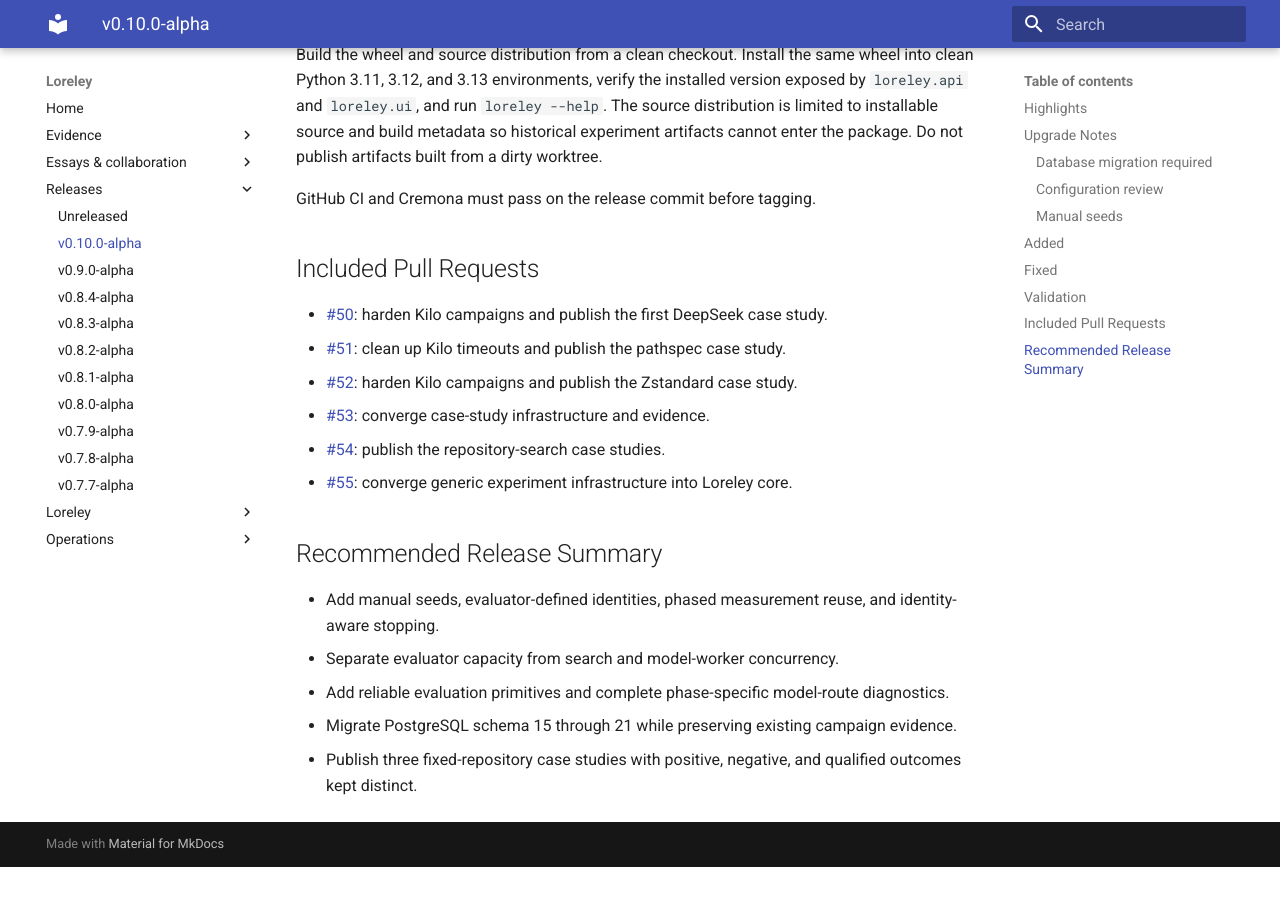
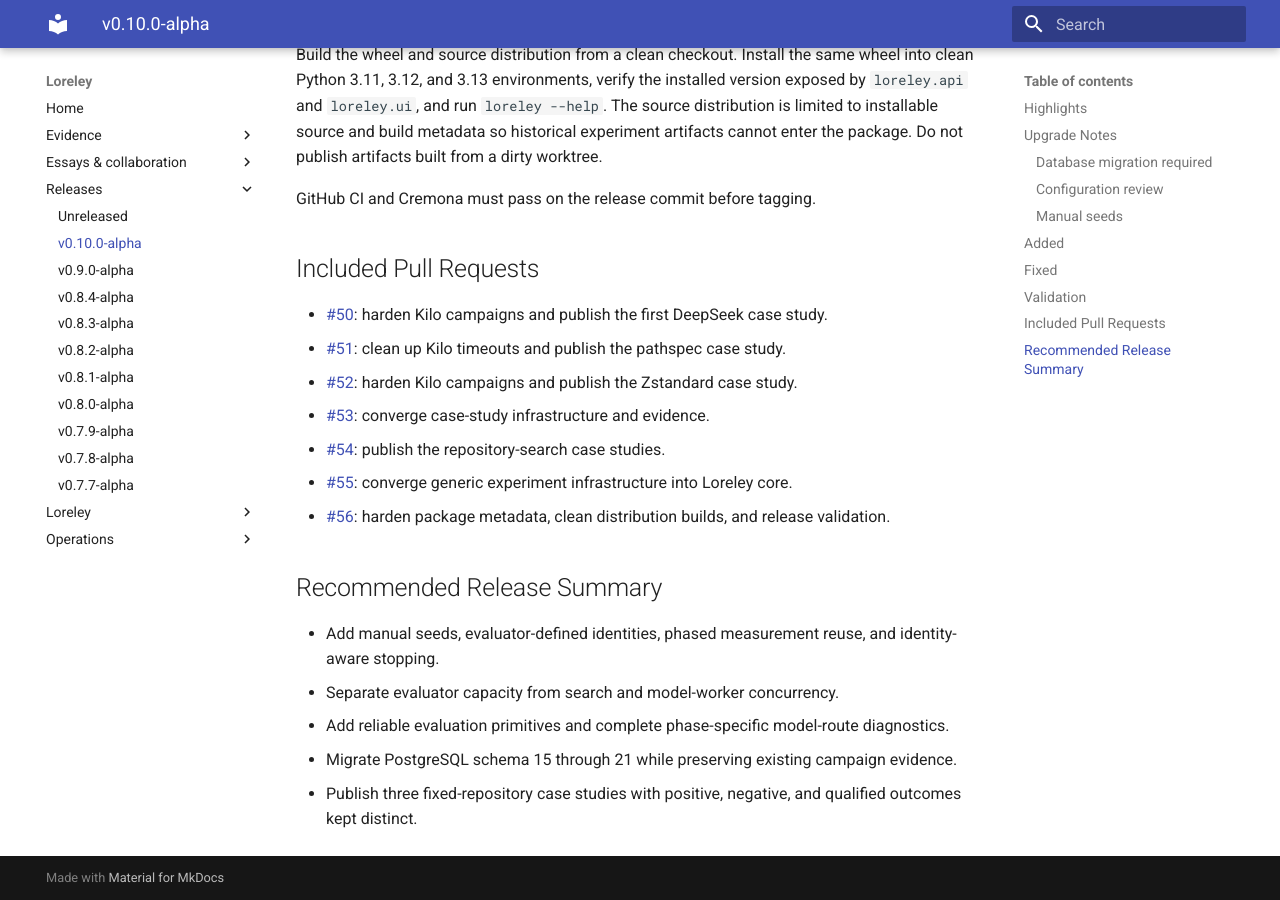
Before and after one commit to NeapolitanIcecream/loreley, an MkDocs documentation site: the page built from docs/releases/v0.10.0-alpha.md, in a window 1280 px wide and 900 px high, scrolled down 3866 px. Built offline with MkDocs 1.6.1 and Material for MkDocs 9.7.7, drawn with Linux system fonts in a browser that asks for light colours; before the commit the page ends 4733 px from its top, so only the background shows below that.

Commit message:
docs: include release hardening pull request

```diff
--- a/docs/releases/v0.10.0-alpha.md
+++ b/docs/releases/v0.10.0-alpha.md
@@ -174,6 +174,8 @@ GitHub CI and Cremona must pass on the release commit before tagging.
   repository-search case studies.
 - [#55](https://github.com/NeapolitanIcecream/loreley/pull/55): converge generic
   experiment infrastructure into Loreley core.
+- [#56](https://github.com/NeapolitanIcecream/loreley/pull/56): harden package
+  metadata, clean distribution builds, and release validation.
 
 ## Recommended Release Summary
 
```
